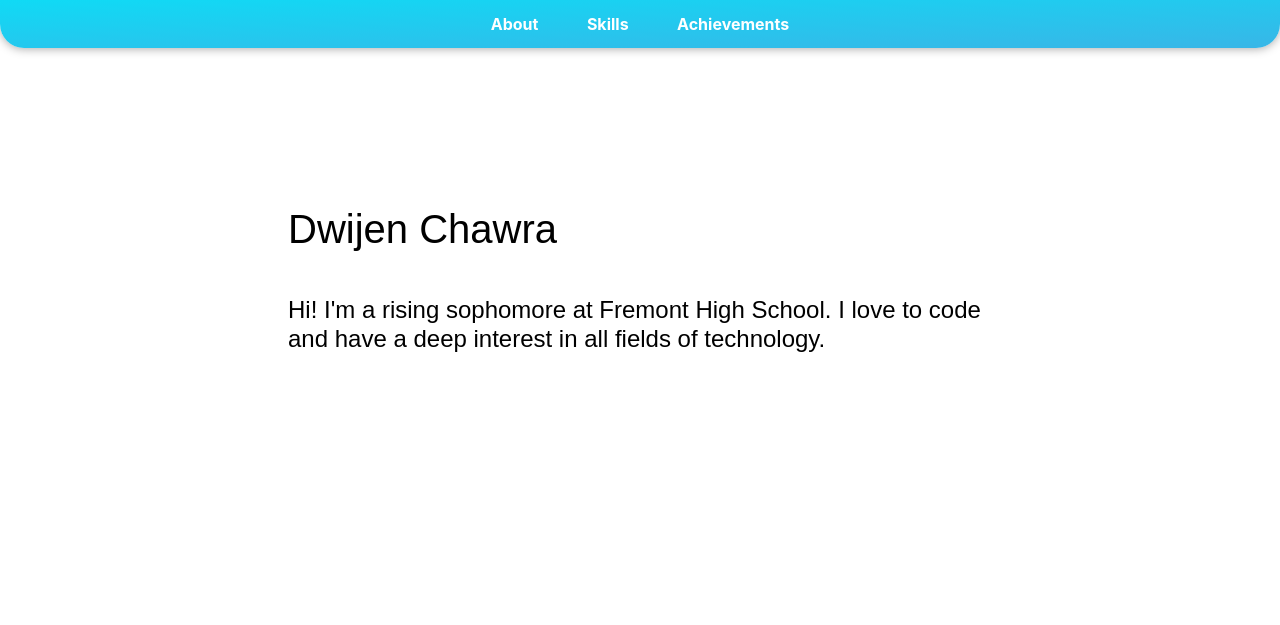
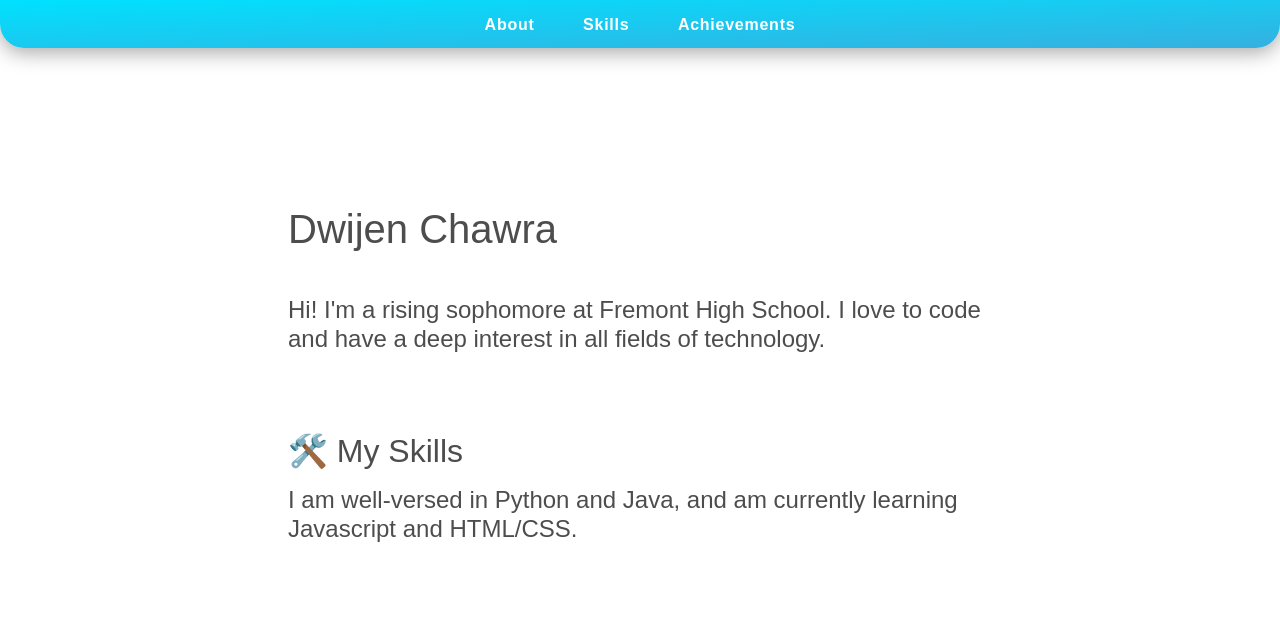
Before and after one commit to dwijenchawra/oldsite, a plain HTML site: page index.html in a window 1280 px wide. Drawn offline with nearby package versions, Linux system fonts and the light colour scheme; a web font is replaced by a local one.

Commit message:
added partial skills and removed progress bars

```diff
--- a/index.html
+++ b/index.html
@@ -16,6 +16,7 @@
                 </ul>
             </nav>
         </div>
+        <div>
             <div class="inner flex-container">
                 <div class="name">
                     <h1>Dwijen Chawra</h1>
@@ -25,8 +26,31 @@
                         fields of technology.
                     </h3>
                 </div>
-            <div class="">
-
+                <div class="skills">
+                    <h2>🛠️ My Skills</h2>
+                    <div class="spacer"></div>
+                    <h3>I am well-versed in Python and Java, and am currently learning Javascript and HTML/CSS.</h3>
+                </div>
+                <!--
+                <div class="progress-bars">
+                    <h4>Python</h4>
+                    <div class="pythonbar">
+                        <div class="progressfill"></div>
+                    </div>
+                    <h4>Java</h4>
+                    <div class="javabar">
+                        <div class="progressfill"></div>
+                    </div>
+                    <h4>HTML/CSS</h4>
+                    <div class="htmlcssbar">
+                        <div class="progressfill"></div>
+                    </div>
+                    <h4>Javascript</h4>
+                    <div class="javascriptbar">
+                        <div class="progressfill"></div>
+                    </div>
+                </div>
+                -->
             </div>
         </div>
     </body>
--- a/styles.css
+++ b/styles.css
@@ -3,26 +3,49 @@ html {
 }
 body {
     overflow: auto;
+    height: 100%;
 }
 h1 {
     font-family: 'Signika Negative', sans-serif;
-    color: black;
+    color: rgb(77, 77, 77);
     font-size: 2.5em;
 }
 h3 {
     font-family: 'Signika Negative', sans-serif;
-    color: black;
+    color: rgb(77, 77, 77);
     font-size: 1.5em;
+}
+h2 {
+    font-family: 'Signika Negative', sans-serif;
+    color: rgb(77, 77, 77);
+    font-size: 2em;
+    animation: slide 2s ease;
+}
+h4 {
+    font-family: 'Signika Negative', sans-serif;
+    color: rgb(77, 77, 77);
+    font-size: 1.75em;
+}
+
+@keyframes slide {
+    0% {
+        transform: translateX(-200px) scale(2, 2);
+        opacity: 0;
+    }
+    100% {
+        transform: translateX(0px);
+    }
 }
 nav {
     width: 100%;
     height: 3em;
     position: fixed;
-    background-image: linear-gradient(to top left, #38b6e7, #10daf5);
+    background-image: linear-gradient(to top left, #35b0e0, #00e1ff);
     border-bottom-left-radius: 1.5em;
     border-bottom-right-radius: 1.5em;
     margin: inherit;
-    box-shadow: 0 1px 10px rgb(170, 170, 170)
+    box-shadow: 0 5px 20px rgb(170, 170, 170);
+    z-index: 100;
 }
 
 nav ul {
@@ -37,15 +60,21 @@ nav ul {
 }
 
 nav ul li a {
+    font-family: 'Signika Negative', sans-serif;
     padding: 0.75em;
     color: white    ;
     font-size: 1rem;
     text-decoration: none;
     font-weight: bold;
     transition: all 0.7s cubic-bezier(0.38, 0.46, 0.01, 1.02);
+    letter-spacing: 0.75px;
 }
 nav ul li a:hover {
     color: rgb(0, 60, 255);
+}
+
+.spacer {
+    padding-top: 0.5em;
 }
 .inner {
     margin-left: 20%;
@@ -57,8 +86,6 @@ nav ul li a:hover {
 }
 
 .name {
-    font-family: 'Signika Negative', sans-serif;
-    color: black;
     text-align: center;
     position: relative;
     padding-top: 20%;
@@ -68,14 +95,45 @@ nav ul li a:hover {
 }
 .about-me {
     padding-top: 5%;
-    font-family: 'Signika Negative', sans-serif;
-    color: black;
     position: relative;
 }
 .flex-container {
     display: flex;
     flex-direction: column;
 }
+.skills {
+    padding-top: 10%;
+    margin-bottom: 10%;
+}
+/*
+.htmlcssbar, .javascriptbar, .javabar, .pythonbar {
+    height: 1.5em;
+	position: relative;
+	background: rgb(170, 170, 170);
+	-moz-border-radius: 1.5em;
+	-webkit-border-radius: 1.5em;
+	border-radius: 1.5em;
+    padding: 1em;
+    margin-top: 1em;
+    margin-bottom: 5%;
+    box-shadow: 0 5px 10px rgb(139, 139, 139);
+    overflow: visible;
+    display: flex;
+    z-index: 9;
+}
+
+.progressfill {
+    height: 1em;
+    width: 85%;
+    justify-content: center;
+    align-self: center;
+    border-radius: 1.5em;
+    overflow: visible;
+    background-image: linear-gradient(to top left, #35b0e0, #00e1ff);
+    z-index: 10;
+    display: block;
+}
+*/
 body {
     height: 100%;
     background: white;
```
Lines whose indentation alone changed are shown as unchanged.
